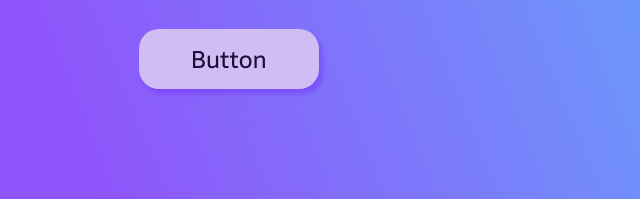
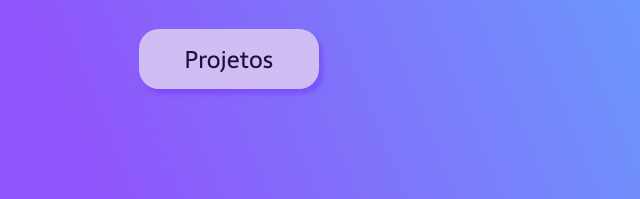
Before and after one commit to MarianeTelesBento/LandingPage, a plain HTML site: page index.html in a window 1280 px wide. Shown: the part 368-567 px from the top of the page, 0-640 px from the left. Drawn offline with Linux system fonts and the light colour scheme.

Commit message:
commit002

```diff
--- a/index.html
+++ b/index.html
@@ -23,7 +23,7 @@
             <div class="conteudo-principal-escrito">
                 <h1 class="conteudo-principal-escrito-titulo">Mariane</h1>
                 <h2 class="conteudo-principal-escrito-subtitulo">Desenvolvedora web junior</h2>
-                <button class="conteudo-principal-escrito-botao">Button</button>
+                <button class="conteudo-principal-escrito-botao" onclick="window.location.href='paginas/pag001.html'">Projetos</button>
             </div>
             <img class="conteudo-principal-imagem" src="images/minhaImagem.png" alt="Imagem Mariane">
         </section>
```
